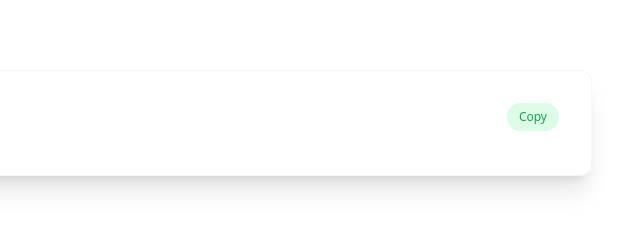
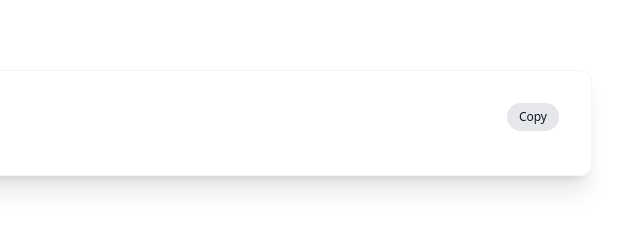
Before and after one commit to egyyudanugraha/dummy-generator, a website built with Vite: page index.html in a window 1280 px wide. Shown: the part 242-482 px from the top of the page, 640-1280 px from the left. Built offline with nearby package versions, Linux system fonts and the light colour scheme; what @ryangjchandler/alpine-clipboard would draw is missing.

Commit message:
finishing

```diff
--- a/index.html
+++ b/index.html
@@ -93,9 +93,8 @@
       </section>
       <section>
         <div class="p-8 md:p-12 lg:px-12" x-data="{ status: 'Copy' }">
-          <a
-            class="relative flex flex-col-reverse sm:flex-row items-start justify-between rounded-xl border border-gray-100 p-4 shadow-xl sm:p-6 lg:p-8"
-            href="#"
+          <div
+            class="relative flex flex-col-reverse sm:flex-row items-start justify-between rounded-xl border border-gray-100 p-4 shadow-xl sm:p-6 lg:p-8 cursor-pointer"
             @click="$clipboard(result); status = 'Copied!'; setTimeout(() => { status = 'Copy'; }, 2000)"
           >
             <div class="pt-4 text-gray-600">
@@ -103,11 +102,11 @@
             </div>
 
             <span
-              class="rounded-full bg-green-100 px-3 py-1.5 text-xs font-medium text-green-600"
+              class="rounded-full bg-gray-200 px-3 py-1.5 text-xs font-medium text-gray-900"
               x-text="status"
             >
             </span>
-          </a>
+          </div>
         </div>
 
       </section>
```
